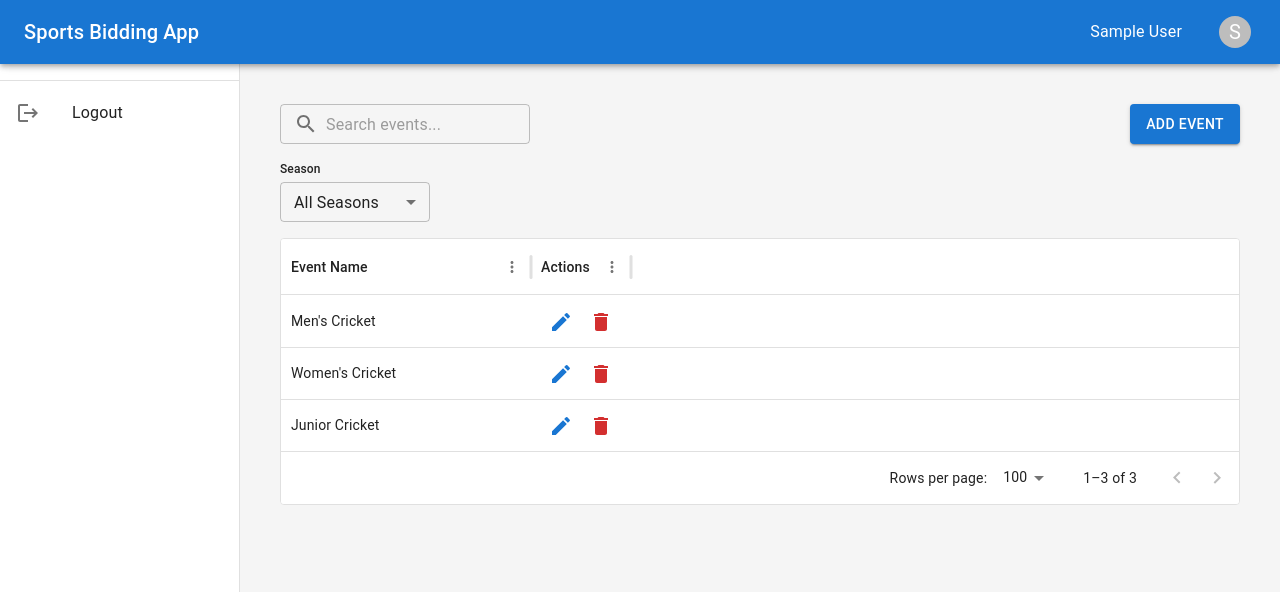
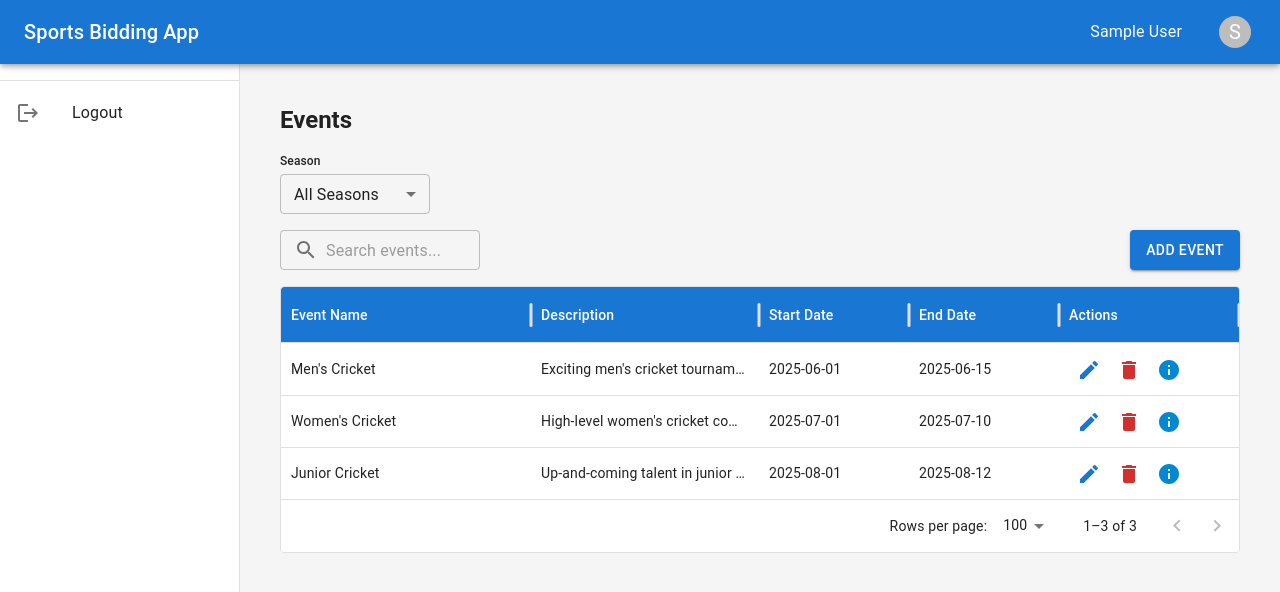
Before and after one commit to jibingzeropixels/auction_app_web, a Next.js app: page /dashboard/events in a window 1280 px wide. Shown: the top 592 px of the page. Built offline with nearby package versions, Linux system fonts and the light colour scheme; sample sign-in values are in the browser's storage.

Commit message:
changed grid style and added selection of active tab

```diff
--- a/src/app/dashboard/events/page.tsx
+++ b/src/app/dashboard/events/page.tsx
@@ -1,6 +1,6 @@
 "use client";
 
-import React, { useState } from "react";
+import React, { useState, useRef, useEffect } from "react";
 import { useRouter } from "next/navigation";
 import { DataGrid, GridColDef } from "@mui/x-data-grid";
 import {
@@ -21,6 +21,7 @@ import {
 import EditIcon from "@mui/icons-material/Edit";
 import DeleteIcon from "@mui/icons-material/Delete";
 import SearchIcon from "@mui/icons-material/Search";
+import InfoIcon from "@mui/icons-material/Info";
 
 const seasons = [
   { id: 1, name: "2025-2026" },
@@ -28,9 +29,30 @@ const seasons = [
 ];
 
 const initialRows = [
-  { id: 1, name: "Men's Cricket", seasonId: 1 },
-  { id: 2, name: "Women's Cricket", seasonId: 1 },
-  { id: 3, name: "Junior Cricket", seasonId: 2 },
+  {
+    id: 1,
+    name: "Men's Cricket",
+    description: "Exciting men's cricket tournament",
+    startDate: "2025-06-01",
+    endDate: "2025-06-15",
+    seasonId: 1,
+  },
+  {
+    id: 2,
+    name: "Women's Cricket",
+    description: "High-level women's cricket competition",
+    startDate: "2025-07-01",
+    endDate: "2025-07-10",
+    seasonId: 1,
+  },
+  {
+    id: 3,
+    name: "Junior Cricket",
+    description: "Up-and-coming talent in junior cricket",
+    startDate: "2025-08-01",
+    endDate: "2025-08-12",
+    seasonId: 2,
+  },
 ];
 
 export default function EventsPage() {
@@ -43,8 +65,17 @@ export default function EventsPage() {
     id: number;
     name: string;
   } | null>(null);
+  const [computedMaxWidth, setComputedMaxWidth] = useState("100%");
 
-  // Handle search
+  // Ref to measure the container's rendered width.
+  const containerRef = useRef<HTMLDivElement>(null);
+  useEffect(() => {
+    if (containerRef.current) {
+      const measuredWidth = containerRef.current.offsetWidth;
+      setComputedMaxWidth(`${measuredWidth}px`);
+    }
+  }, []);
+
   const handleSearch = (event: React.ChangeEvent<HTMLInputElement>) => {
     const value = event.target.value.toLowerCase();
     setSearchTerm(value);
@@ -57,29 +88,25 @@ export default function EventsPage() {
     );
   };
 
-  // Handle season change
   const handleSeasonChange = (event: any) => {
     const newSeasonId = event.target.value;
     setSelectedSeason(newSeasonId);
     setFilteredRows(
       newSeasonId === "all"
         ? initialRows
-        : initialRows.filter((event) => event.seasonId === newSeasonId)
+        : initialRows.filter((row) => row.seasonId === newSeasonId)
     );
   };
 
-  // Edit event
   const handleEdit = (eventId: number) => {
     router.push(`/dashboard/events/add?edit=${eventId}`);
   };
 
-  // Open delete confirmation
   const handleDeleteClick = (event: { id: number; name: string }) => {
     setSelectedEvent(event);
     setOpenDeleteDialog(true);
   };
 
-  // Confirm delete
   const confirmDelete = () => {
     if (selectedEvent) {
       console.log(`Deleting event ${selectedEvent.id}`);
@@ -89,13 +116,37 @@ export default function EventsPage() {
     setSelectedEvent(null);
   };
 
-  // DataGrid columns
   const columns: GridColDef[] = [
-    { field: "name", headerName: "Event Name", width: 250 },
+    {
+      field: "name",
+      headerName: "Event Name",
+      width: 250,
+      headerClassName: "super-app-theme--header",
+    },
+    {
+      field: "description",
+      headerName: "Description",
+      flex: 2,
+      minWidth: 200,
+      headerClassName: "super-app-theme--header",
+    },
+    {
+      field: "startDate",
+      headerName: "Start Date",
+      width: 150,
+      headerClassName: "super-app-theme--header",
+    },
+    {
+      field: "endDate",
+      headerName: "End Date",
+      width: 150,
+      headerClassName: "super-app-theme--header",
+    },
     {
       field: "actions",
       headerName: "Actions",
-      width: 100,
+      width: 180,
+      headerClassName: "super-app-theme--header",
       renderCell: (params) => (
         <Box>
           <IconButton
@@ -116,49 +167,31 @@ export default function EventsPage() {
           >
             <DeleteIcon />
           </IconButton>
+          <IconButton
+            onClick={(event) => {
+              event.stopPropagation();
+              console.log("Info action triggered for", params.row);
+            }}
+            color="info"
+          >
+            <InfoIcon />
+          </IconButton>
         </Box>
       ),
     },
   ];
 
   return (
-    <Box sx={{ width: "100%", p: 2 }}>
-      {/* Search Bar & Add Event Button */}
     <Box
-        sx={{
-          display: "flex",
-          justifyContent: "space-between",
-          alignItems: "center",
-          mb: 2,
-        }}
+      ref={containerRef}
+      sx={{ width: "100%", p: 2, maxWidth: computedMaxWidth }}
     >
-        <TextField
-          variant="outlined"
-          placeholder="Search events..."
-          size="small"
-          sx={{ width: 250 }} // Set default width
-          value={searchTerm}
-          onChange={handleSearch}
-          InputProps={{
-            startAdornment: (
-              <InputAdornment position="start">
-                <SearchIcon />
-              </InputAdornment>
-            ),
-          }}
-        />
+      {/* Page Heading */}
+      <Typography variant="h5" sx={{ mb: 2, fontWeight: "bold" }}>
+        Events
+      </Typography>
 
-        <Button
-          variant="contained"
-          color="primary"
-          sx={{ height: 40 }} // Fix button height
-          onClick={() => router.push("/dashboard/events/add")}
-        >
-          Add Event
-        </Button>
-      </Box>
-
-      {/* Season Dropdown Below Search Bar */}
+      {/* Season Dropdown Above Search Bar */}
       <Box
         sx={{
           mb: 2,
@@ -178,7 +211,7 @@ export default function EventsPage() {
             onChange={handleSeasonChange}
             sx={{
               height: 40,
-              minWidth: 150, // Adjust width dynamically
+              minWidth: 150,
               textOverflow: "ellipsis",
               display: "flex",
               alignItems: "center",
@@ -194,20 +227,62 @@ export default function EventsPage() {
         </FormControl>
       </Box>
 
-      {/* Data Grid with White Background */}
+      {/* Search Bar & Add Event Button */}
+      <Box
+        sx={{
+          display: "flex",
+          justifyContent: "space-between",
+          alignItems: "center",
+          mb: 2,
+        }}
+      >
+        <TextField
+          variant="outlined"
+          placeholder="Search events..."
+          size="small"
+          sx={{ width: 200 }}
+          value={searchTerm}
+          onChange={handleSearch}
+          slotProps={{
+            input: {
+              startAdornment: (
+                <InputAdornment position="start">
+                  <SearchIcon />
+                </InputAdornment>
+              ),
+            },
+          }}
+        />
+        <Button
+          variant="contained"
+          color="primary"
+          sx={{ height: 40 }}
+          onClick={() => router.push("/dashboard/events/add")}
+        >
+          Add Event
+        </Button>
+      </Box>
+
+      {/* Data Grid */}
+      <Box sx={{ width: "100%" }}>
         <DataGrid
           rows={filteredRows}
           columns={columns}
+          disableColumnMenu
           sx={{
+            width: "100%",
             bgcolor: "white",
             "& .MuiDataGrid-cell": { bgcolor: "white" },
-          "& .MuiDataGrid-columnHeaders": {
-            bgcolor: "white",
-            fontWeight: "bold",
+            "& .MuiDataGrid-footerContainer": { bgcolor: "white" },
+            "& .super-app-theme--header": {
+              backgroundColor: "#1976d2", // Blue used in the button
+              color: "white",
+              fontWeight: 700,
+              borderBottom: "2px solid #115293",
             },
-          "& .MuiDataGrid-footerContainer": { bgcolor: "white" },
           }}
         />
+      </Box>
 
       {/* Delete Confirmation Dialog */}
       <Dialog
--- a/src/app/dashboard/layout.tsx
+++ b/src/app/dashboard/layout.tsx
@@ -1,8 +1,7 @@
-// src/app/dashboard/layout.tsx
 "use client";
 
 import { ReactNode, useEffect, useState } from "react";
-import { useRouter } from "next/navigation";
+import { useRouter, usePathname } from "next/navigation";
 import { useAuth } from "@/context/auth-context";
 import {
   AppBar,
@@ -19,28 +18,35 @@ import {
   IconButton,
   Avatar,
   Menu,
-  MenuItem
-} from '@mui/material';
-import DashboardIcon from '@mui/icons-material/Dashboard';
-import CalendarViewMonthIcon from '@mui/icons-material/CalendarViewMonth';
-import EventIcon from '@mui/icons-material/Event';
-import GroupsIcon from '@mui/icons-material/Groups';
-import PersonIcon from '@mui/icons-material/Person';
-import LogoutIcon from '@mui/icons-material/Logout';
-import AssignmentTurnedInIcon from '@mui/icons-material/AssignmentTurnedIn';
-
+  MenuItem,
+} from "@mui/material";
+import DashboardIcon from "@mui/icons-material/Dashboard";
+import CalendarViewMonthIcon from "@mui/icons-material/CalendarViewMonth";
+import EventIcon from "@mui/icons-material/Event";
+import GroupsIcon from "@mui/icons-material/Groups";
+import PersonIcon from "@mui/icons-material/Person";
+import LogoutIcon from "@mui/icons-material/Logout";
+import AssignmentTurnedInIcon from "@mui/icons-material/AssignmentTurnedIn";
 
 const drawerWidth = 240;
 
 // Define navigation items by role
 const navigationItems = {
   superAdmin: [
-    { name: 'Dashboard', icon: <DashboardIcon />, path: '/dashboard' },
-    { name: 'Seasons', icon: <CalendarViewMonthIcon />, path: '/dashboard/seasons' },
-    { name: 'Events', icon: <EventIcon />, path: '/dashboard/events' },
-    { name: 'Teams', icon: <GroupsIcon />, path: '/dashboard/teams' },
-    { name: 'Approvals', icon: <AssignmentTurnedInIcon />, path: '/dashboard/approvals' },
-
+    { name: "Dashboard", icon: <DashboardIcon />, path: "/dashboard" },
+    {
+      name: "Seasons",
+      icon: <CalendarViewMonthIcon />,
+      path: "/dashboard/seasons",
+    },
+    { name: "Events", icon: <EventIcon />, path: "/dashboard/events" },
+    { name: "Teams", icon: <GroupsIcon />, path: "/dashboard/teams" },
+    { name: "Players", icon: <PersonIcon />, path: "/dashboard/players" },
+    {
+      name: "Approvals",
+      icon: <AssignmentTurnedInIcon />,
+      path: "/dashboard/approvals",
+    },
   ],
   eventAdmin: [
     { name: "Dashboard", icon: <DashboardIcon />, path: "/dashboard" },
@@ -57,20 +63,19 @@ const navigationItems = {
 
 export default function DashboardLayout({ children }: { children: ReactNode }) {
   const router = useRouter();
+  const pathname = usePathname(); // Get the current active path
   const { user, login, logout } = useAuth();
   const [anchorEl, setAnchorEl] = useState<null | HTMLElement>(null);
   const [isLoading, setIsLoading] = useState(true);
   const [userData, setUserData] = useState(user);
 
   useEffect(() => {
-    // If user is already in context, use it
     if (user) {
       setUserData(user);
       setIsLoading(false);
       return;
     }
 
-    // Otherwise check localStorage
     try {
       const storedUserJSON = localStorage.getItem("user");
       if (!storedUserJSON) {
@@ -79,9 +84,8 @@ export default function DashboardLayout({ children }: { children: ReactNode }) {
       }
 
       const storedUser = JSON.parse(storedUserJSON);
-      // Update both local state and auth context
       setUserData(storedUser);
-      login(storedUser); // This ensures the context is updated
+      login(storedUser);
       setIsLoading(false);
     } catch (error) {
       console.error("Error parsing user data", error);
@@ -89,24 +93,20 @@ export default function DashboardLayout({ children }: { children: ReactNode }) {
     }
   }, [user, login, router]);
 
-  // Handle menu open
   const handleMenuOpen = (event: React.MouseEvent<HTMLElement>) => {
     setAnchorEl(event.currentTarget);
   };
 
-  // Handle menu close
   const handleMenuClose = () => {
     setAnchorEl(null);
   };
 
-  // Handle logout
   const handleLogout = () => {
     handleMenuClose();
     logout();
     router.push("/login");
   };
 
-  // Show loading state
   if (isLoading || !userData) {
     return (
       <Box
@@ -122,7 +122,6 @@ export default function DashboardLayout({ children }: { children: ReactNode }) {
     );
   }
 
-  // Get navigation items for current user role
   const userRole = userData.role as keyof typeof navigationItems;
   const navItems = navigationItems[userRole] || [];
 
@@ -154,15 +153,9 @@ export default function DashboardLayout({ children }: { children: ReactNode }) {
             <Menu
               id="menu-appbar"
               anchorEl={anchorEl}
-              anchorOrigin={{
-                vertical: "top",
-                horizontal: "right",
-              }}
+              anchorOrigin={{ vertical: "top", horizontal: "right" }}
               keepMounted
-              transformOrigin={{
-                vertical: "top",
-                horizontal: "right",
-              }}
+              transformOrigin={{ vertical: "top", horizontal: "right" }}
               open={Boolean(anchorEl)}
               onClose={handleMenuClose}
             >
@@ -186,14 +179,39 @@ export default function DashboardLayout({ children }: { children: ReactNode }) {
         <Toolbar />
         <Box sx={{ overflow: "auto" }}>
           <List>
-            {navItems.map((item) => (
-              <ListItem key={item.name} disablePadding>
-                <ListItemButton onClick={() => router.push(item.path)}>
-                  <ListItemIcon>{item.icon}</ListItemIcon>
-                  <ListItemText primary={item.name} />
-                </ListItemButton>
-              </ListItem>
-            ))}
+            {navItems.map((item) => {
+              const isSelected = pathname === item.path;
+              return (
+                <ListItem key={item.name} disablePadding>
+                  <ListItemButton
+                    onClick={() => router.push(item.path)}
+                    sx={{
+                      backgroundColor: isSelected
+                        ? "rgba(0, 0, 255, 0.1)"
+                        : "transparent",
+                      borderRadius: "5px",
+                      transition: "background-color 0.3s ease-in-out",
+                      "&:hover": {
+                        backgroundColor: "rgba(0, 0, 255, 0.2)",
+                      },
+                    }}
+                  >
+                    <ListItemIcon
+                      sx={{ color: isSelected ? "blue" : "inherit" }}
+                    >
+                      {item.icon}
+                    </ListItemIcon>
+                    <ListItemText
+                      primary={item.name}
+                      sx={{
+                        fontWeight: isSelected ? "bold" : "normal",
+                        color: isSelected ? "blue" : "inherit",
+                      }}
+                    />
+                  </ListItemButton>
+                </ListItem>
+              );
+            })}
           </List>
           <Divider />
           <List>
```
Also changed, not shown: src/app/dashboard/players/page.tsx (+82 -45 lines), src/app/dashboard/seasons/page.tsx (+76 -16 lines), src/app/dashboard/teams/page.tsx (+89 -43 lines). Lines whose indentation alone changed are shown as unchanged.
